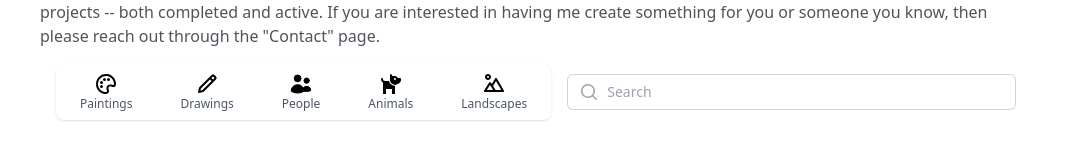
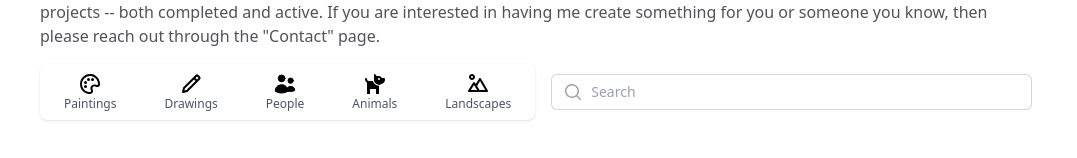
Before and after one commit to kylesurfs/steph-paints-vite, a React (Vite) app: page / in a window 1280 px wide. Shown: the part 316-474 px from the top of the page, without its empty margins (104-1181 px from the left). Built offline with nearby package versions, Linux system fonts and the light colour scheme.

Commit message:
Search bar formatting on xl screens

```diff
--- a/src/components/SearchBar.tsx
+++ b/src/components/SearchBar.tsx
@@ -65,10 +65,7 @@ const SearchBar: React.FC<SearchBarProps> = ({ onSearch }) => {
 
   return (
     <Container>
-      <div
-        className='mx-auto md:px-6 lg:px-8 xl:px-12'
-        style={{ maxWidth: '1300px' }}
-      >
+      <div className='mx-auto md:px-6 lg:px-8' style={{ maxWidth: '1300px' }}>
         <div className='flex flex-col lg:flex-row items-center lg:space-x-4 space-y-4 lg:space-y-0 justify-center'>
           <div className='w-full lg:w-auto'>
             <IconFilterBar />
```
